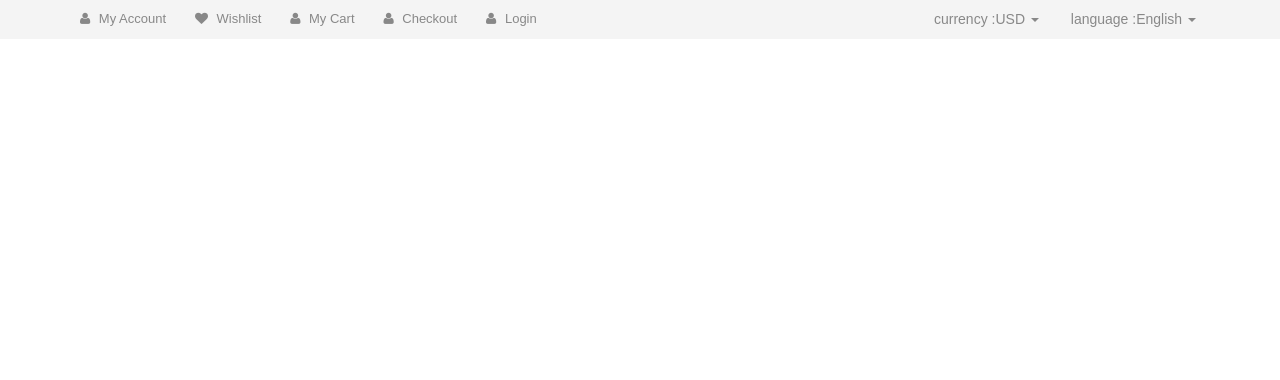
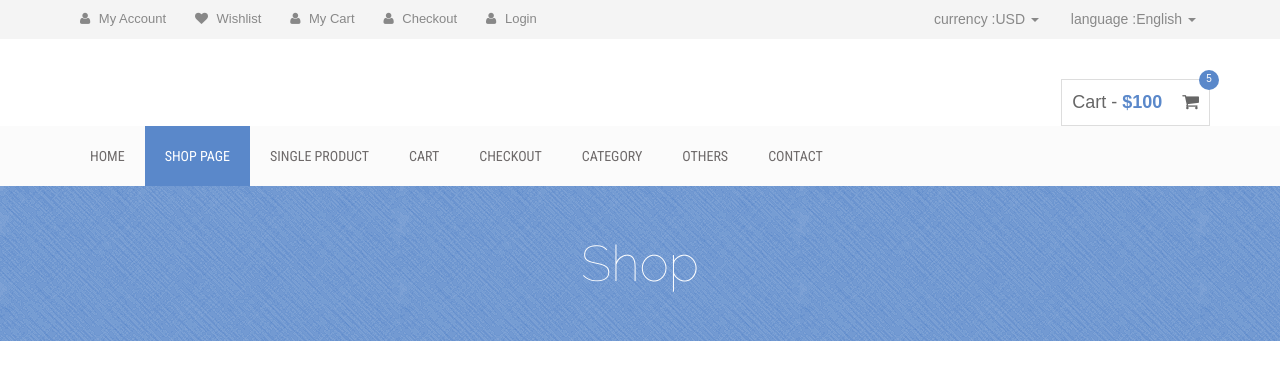
Before and after one commit to judares/MidTerm, a plain HTML site: page DAGK/shop.html in a window 1280 px wide. Drawn offline with Linux system fonts and the light colour scheme.

Commit message:
add main menu for shop page

```diff
--- a/DAGK/shop.html
+++ b/DAGK/shop.html
@@ -64,5 +64,61 @@
             </div>
         </div>
     </div> <!-- End header area -->
+    <div class="site-branding-area">
+        <div class="container">
+            <div class="row">
+                <div class="col-sm-6">
+                    <div class="logo">
+
+                    </div>
+                </div>
+
+                <div class="col-sm-6">
+                    <div class="shopping-item">
+                        <a href="cart.html">Cart - <span class="cart-amunt">$100</span> <i class="fa fa-shopping-cart"></i> <span class="product-count">5</span></a>
+                    </div>
+                </div>
+            </div>
+        </div>
+    </div> <!-- End site branding area -->
+
+    <div class="mainmenu-area">
+        <div class="container">
+            <div class="row">
+                <div class="navbar-header">
+                    <button type="button" class="navbar-toggle" data-toggle="collapse" data-target=".navbar-collapse">
+                        <span class="sr-only">Toggle navigation</span>
+                        <span class="icon-bar"></span>
+                        <span class="icon-bar"></span>
+                        <span class="icon-bar"></span>
+                    </button>
+                </div>
+                <div class="navbar-collapse collapse">
+                    <ul class="nav navbar-nav">
+                        <li><a href="index.html">Home</a></li>
+                        <li class="active"><a href="shop.html">Shop page</a></li>
+                        <li><a href="single-product.html">Single product</a></li>
+                        <li><a href="cart.html">Cart</a></li>
+                        <li><a href="checkout.html">Checkout</a></li>
+                        <li><a href="#">Category</a></li>
+                        <li><a href="#">Others</a></li>
+                        <li><a href="#">Contact</a></li>
+                    </ul>
+                </div>
+            </div>
+        </div>
+    </div> <!-- End mainmenu area -->
+
+    <div class="product-big-title-area">
+        <div class="container">
+            <div class="row">
+                <div class="col-md-12">
+                    <div class="product-bit-title text-center">
+                        <h2>Shop</h2>
+                    </div>
+                </div>
+            </div>
+        </div>
+    </div>
 </body>
 </html>
```
